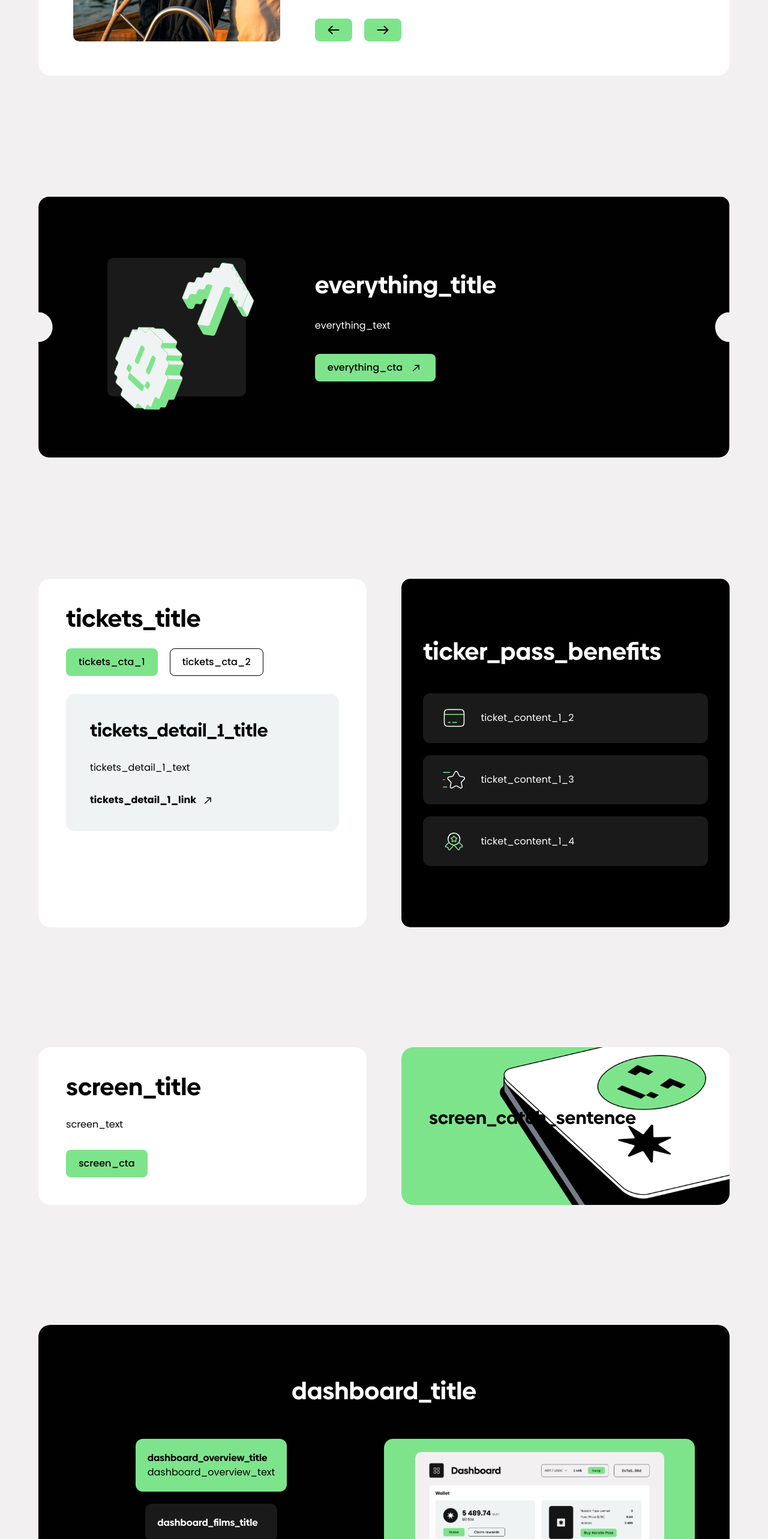
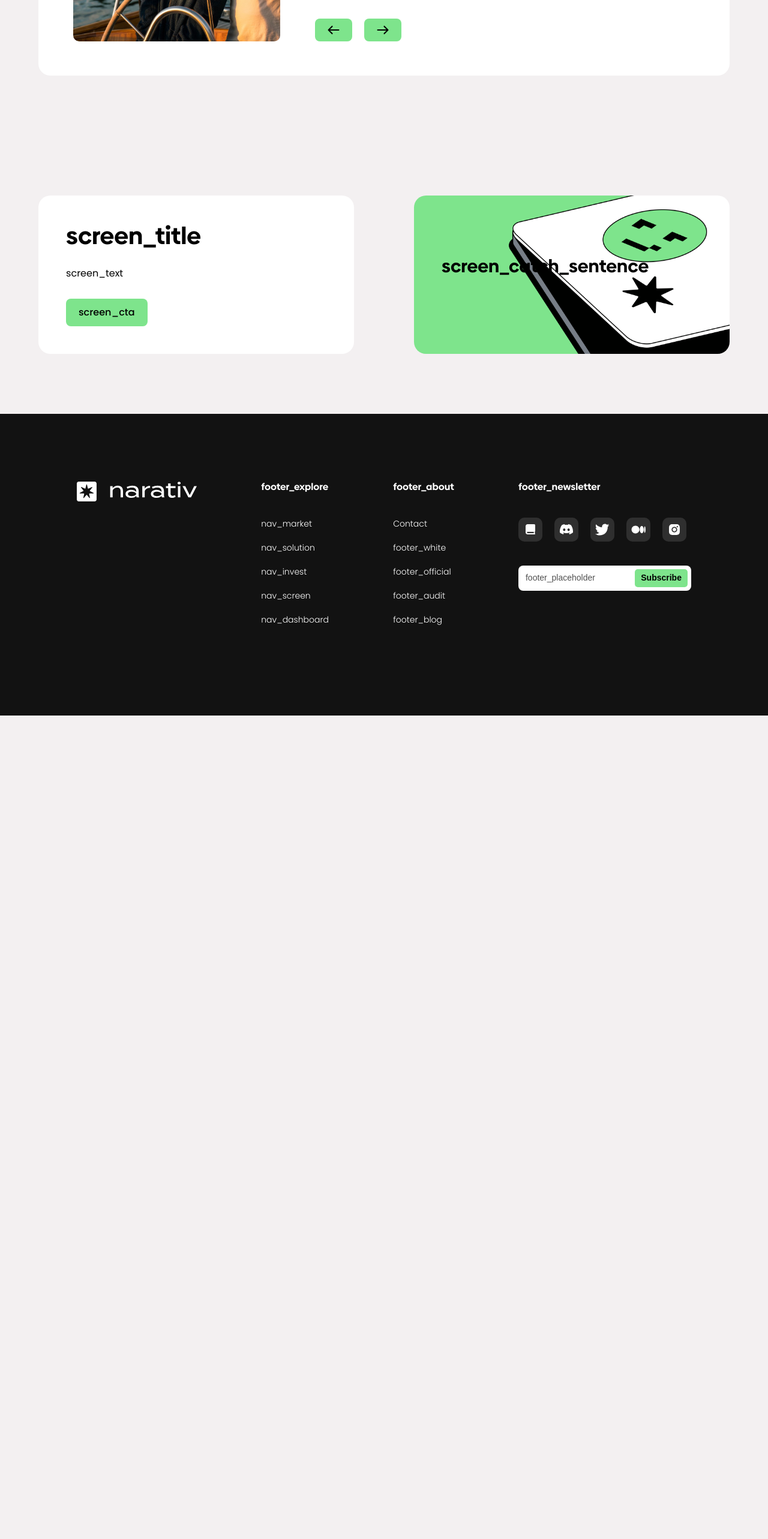
Before and after one commit to BarryPython/narativLab.io, a React (Create React App) app: page / in a window 1280 px wide. Shown: the part 2660-5226 px from the top of the page at 60% size. After the commit the page ends 3853 px from the top, so only its background shows below. Built offline with nearby package versions, Linux system fonts and the light colour scheme; what i18next-xhr-backend would draw is missing.

Commit message:
remove unused and change percent

```diff
--- a/public/locales/en/translation.json
+++ b/public/locales/en/translation.json
@@ -59,7 +59,7 @@
     "screen_title" : "Screenwriter\nCompensation",
     "screen_text" : "Many screenwriters face the issue of being underpaid for their work. Despite the significant contribution that they make to the success of a film.\n\nThis disparity in compensation not only undermines the morale of writers but also has a negative impact on the overall quality of content produced by the industry.\n\nHowever, we have a different vision when it comes to compensating these lesser-known talents.",
     "screen_cta" : "Submit your idea",
-    "screen_catch_sentence" : "We offer a 3% compensation of the film's total sales to screenwriters",
+    "screen_catch_sentence" : "We offer a 5% compensation of the film's total sales to screenwriters",
 
     "dashboard_title" : "All in one Dashboard",
     "dashboard_overview_title" : "Overview",
--- a/public/locales/fr/translation.json
+++ b/public/locales/fr/translation.json
@@ -59,7 +59,7 @@
     "screen_title" : "Rémunération des\nScénaristes",
     "screen_text" : "De nombreux scénaristes sont confrontés au problème de la sous-rémunération de leur travail, bien qu'ils fournissent une contribution majeure au succès d'un film.\n\nCette disparité rémunératoire affecte le bien-être des scénaristes, mais impacte aussi négativement la qualité du contenu créé par l'industrie cinématographique. Toutefois, notre vision en matière de rétribution de ces talents méconnus diffère sensiblement de cette norme.",
     "screen_cta" : "Soumettez votre idée",
-    "screen_catch_sentence" : "Nous offrons une compensation de 3% des ventes totales du film aux scénaristes",
+    "screen_catch_sentence" : "Nous offrons une compensation de 5% des ventes totales du film aux scénaristes",
 
     "dashboard_title" : "Dashboard tout en un",
     "dashboard_overview_title" : "Vue d’ensemble",
--- a/src/App.jsx
+++ b/src/App.jsx
@@ -1,15 +1,15 @@
 import React, { Suspense, useState, useEffect } from 'react';
 import DotMenu from './containers/dotMenu';
-import Everything from './containers/everything';
+//import Everything from './containers/everything';
 import Figures from './containers/figures';
 import Industry from './containers/industry';
 import Landing from './containers/landing';
 import Movie from './containers/movie';
 import Navbar from './containers/navBar';
-import Tickets from './containers/tickets';
+//import Tickets from './containers/tickets';
 import Screen from './containers/screen';
 import './i18n'
-import Dashboard from './containers/dashboard';
+//import Dashboard from './containers/dashboard';
 import Footer from './containers/footer';
 
 import { InView } from 'react-intersection-observer';
@@ -69,17 +69,8 @@ function App() {
         <InView id="movie" onChange={(inView)=>{if(inView){setDot("movie")}}} rootMargin={"-200px"} className="center">
           <Movie dark={dark} />
         </InView>
-        <InView id="everything" onChange={(inView)=>{if(inView){setDot("everything")}}} rootMargin={"-200px"} className="center">
-          <Everything />
-        </InView>
-        <InView id="tickets" onChange={(inView)=>{if(inView){setDot("tickets")}}} rootMargin={"-200px"} className="center">
-          <Tickets dark={dark}/>
-        </InView>
         <InView id="screen" onChange={(inView)=>{if(inView){setDot("screen")}}} rootMargin={"-200px"} className="center">
           <Screen />
-        </InView>
-        <InView id="dashboard" onChange={(inView)=>{if(inView){setDot("dashboard")}}} rootMargin={"-200px"} className="center">
-          <Dashboard />
         </InView>
         <Footer/>
       </Suspense>
--- a/src/containers/footer.jsx
+++ b/src/containers/footer.jsx
@@ -50,11 +50,11 @@ export default function Footer(){
                 }}>
                     <h4>{t("footer_newsletter")}</h4>
                     <div className="social">
-                        <a target="_blank" rel="noreferrer"href="https://narativlab.gitbook.io/narativlab/"><GITBOOK /></a>
-                        <a target="_blank"href="https://discord.gg/YaNcKuU5dS"><DISCORD /></a>
-                        <a target="_blank" rel="noreferrer"href="https://twitter.com/narativlab"><TWITTER /></a>
-                        <a target="_blank" rel="noreferrer"href="https://medium.com/@narativlab"><MEDIUM /></a>
-                        <a target="_blank" rel="noreferrer"href="https://www.instagram.com/narativlab/"><INSTA /></a>
+                        <a target="_blank" rel="noreferrer" href="https://narativlab.gitbook.io/narativlab/"><GITBOOK /></a>
+                        <a target="_blank" rel="noreferrer" href="https://discord.gg/YaNcKuU5dS"><DISCORD /></a>
+                        <a target="_blank" rel="noreferrer" href="https://twitter.com/narativlab"><TWITTER /></a>
+                        <a target="_blank" rel="noreferrer" href="https://medium.com/@narativlab"><MEDIUM /></a>
+                        <a target="_blank" rel="noreferrer" href="https://www.instagram.com/narativlab/"><INSTA /></a>
                     </div>
                     <div className="newsletter_input">
                             <input ref={emailInput} placeholder={t("footer_placeholder")} type="email" name="EMAIL" classnName="required email" id="mce-EMAIL" required onChange={(e)=>setEmail(e.target.value)}></input>
```
